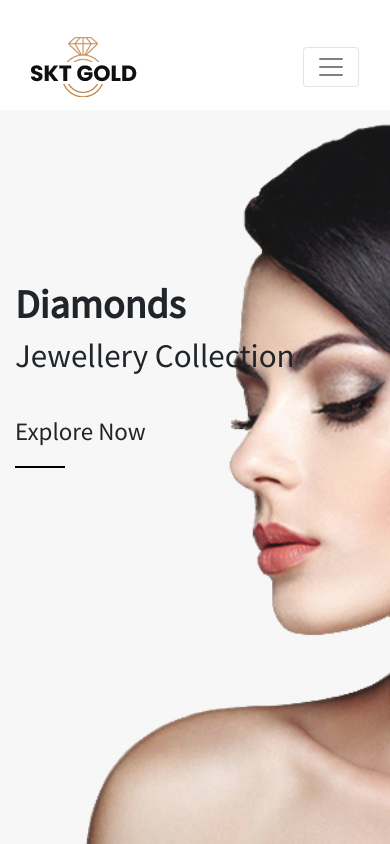
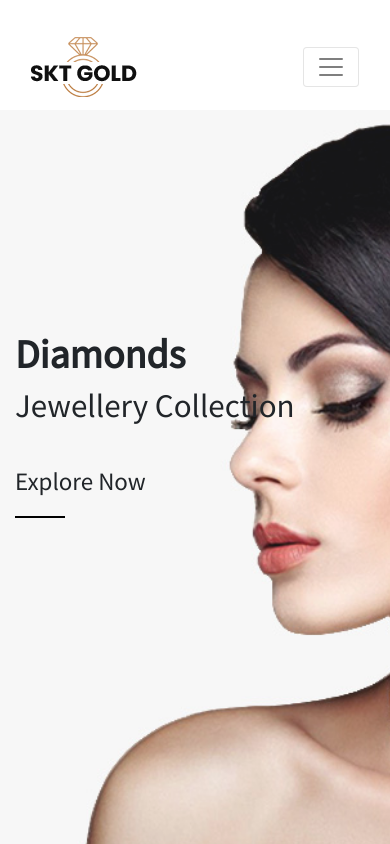
Before and after one commit to BasharatAliKing/SKT-Theme-On-React, a React (Create React App) app: page / in a window 390 px wide. Shown: the top 844 px of the page. Built offline with nearby package versions, Linux system fonts and the light colour scheme.

Commit message:
edit readme and add new.md

```diff
--- a/src/Responcive.css
+++ b/src/Responcive.css
@@ -106,7 +106,7 @@
         font-size: 40px;
     }
     #home h1{
-        margin-top: 150px;
+        margin-top: 200px;
         font-size: 40px;
     }
     #home h2{
@@ -123,8 +123,8 @@
         font-size: 18px;
     }
     #collection .container .row::after {
-        top: 650px;
-        height: 500%;
+        top: 410%;
+    height: 397%;
     }
     #collection {
         text-align: center;
```
